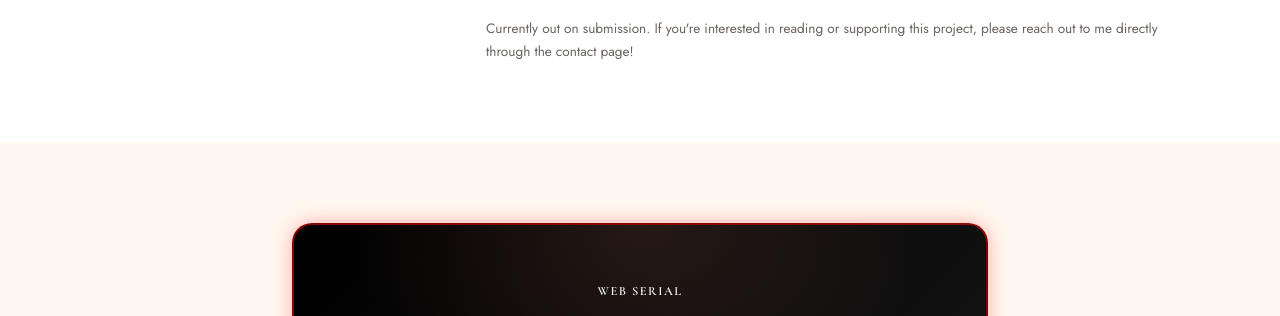
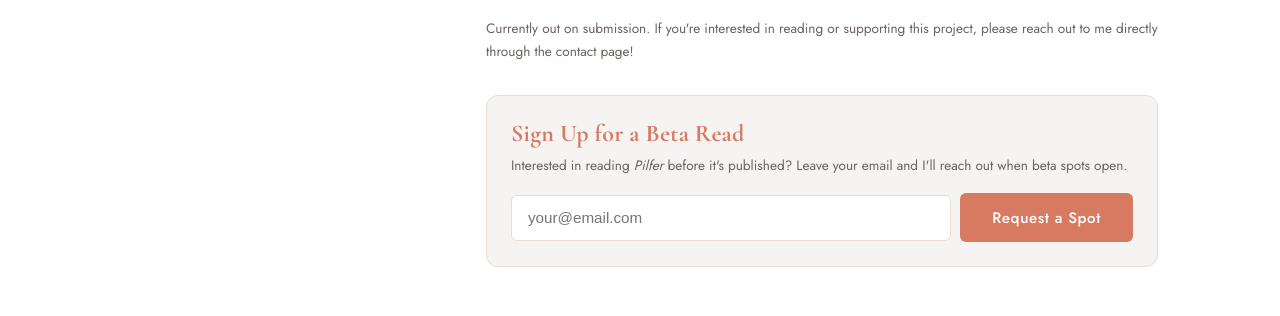
Before and after one commit to iannytes/editor-site-git, a plain HTML site: page editor-site/projects.html in a window 1280 px wide. Shown: the part 1114-1430 px from the top of the page. Drawn offline with nearby package versions, Linux system fonts and the light colour scheme; grey boxes are pictures that could not be loaded.

Commit message:
Update projects.html
Added Beta Read signups!

```diff
--- a/editor-site/projects.html
+++ b/editor-site/projects.html
@@ -26,6 +26,14 @@
       .in-progress-grid {
         grid-template-columns: 1fr;
       }
+    }
+    .beta-read-heading {
+      font-size: 1.5rem;
+      font-weight: 900;
+      font-style: normal;
+      color: var(--terracotta);
+      margin-bottom: 0.3rem;
+      letter-spacing: 0.01em;
     }
   </style>
 </head>
@@ -108,6 +116,54 @@
           <p style="font-size:0.85rem; color:var(--text-muted); margin-top:1.25rem">
            Currently out on submission. If you're interested in reading or supporting this project, please reach out to me directly through the contact page!
           </p>
+
+          <!-- Beta Read Signup -->
+          <div style="
+            margin-top:2rem;
+            padding:1.5rem;
+            background:rgba(90,70,52,0.06);
+            border:1px solid var(--border);
+            border-radius:var(--radius-md);
+          ">
+            <h3 class="beta-read-heading">Sign Up for a Beta Read</h3>
+            <p style="font-size:0.85rem; color:var(--text-muted); margin-bottom:1rem;">
+              Interested in reading <em>Pilfer</em> before it's published? Leave your email and I'll reach out when beta spots open.
+            </p>
+            <form
+              id="beta-read-form"
+              action="https://formspree.io/f/mkoyqqkr"
+              method="POST"
+              style="display:flex; gap:0.6rem; flex-wrap:wrap; align-items:center;"
+            >
+              <input
+                type="email"
+                name="email"
+                required
+                placeholder="your@email.com"
+                style="
+                  flex:1; min-width:180px;
+                  padding:0.85rem 1rem;
+                  border:1px solid var(--border);
+                  border-radius:var(--radius-sm);
+                  font-size:0.95rem;
+                  color:var(--brown);
+                  background:#fff;
+                  outline:none;
+                  box-sizing:border-box;
+                  height:100%;
+                "
+              />
+              <input type="hidden" name="_subject" value="New Pilfer Beta Read Signup" />
+              <button
+                type="submit"
+                class="btn btn--primary"
+                style="white-space:nowrap;"
+              >Request a Spot</button>
+            </form>
+            <p id="beta-form-thanks" style="display:none; font-size:0.85rem; color:var(--terracotta); margin-top:0.75rem; font-weight:600;">
+              Thanks! I'll be in touch when beta spots open.
+            </p>
+          </div>
         </div>
 
       </div>
@@ -228,6 +284,23 @@ Caught in the tides of the remembrance of his vengeful past and the sullenness o
   <script>
     buildNav('projects.html');
     buildFooter();
+
+    const betaForm = document.getElementById('beta-read-form');
+    if (betaForm) {
+      betaForm.addEventListener('submit', async function(e) {
+        e.preventDefault();
+        const data = new FormData(betaForm);
+        const res = await fetch(betaForm.action, {
+          method: 'POST',
+          body: data,
+          headers: { 'Accept': 'application/json' }
+        });
+        if (res.ok) {
+          betaForm.style.display = 'none';
+          document.getElementById('beta-form-thanks').style.display = 'block';
+        }
+      });
+    }
   </script>
 </body>
 </html>
```
